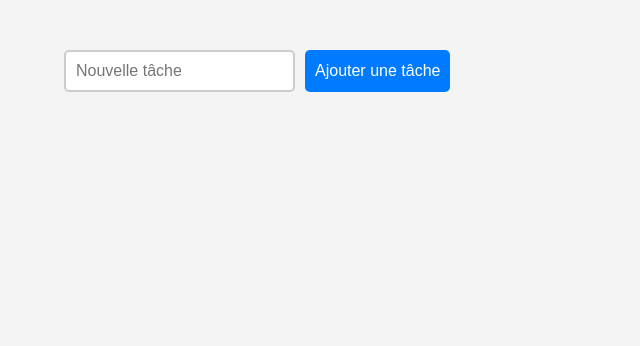
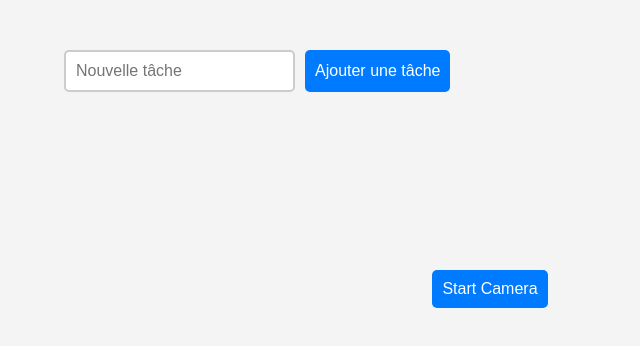
Before and after one commit to nathansavari/todo-pwa, a React (Vite) app: page / in a window 1280 px wide. Shown: the top 346 px of the page, without its empty margins (0-640 px from the left). Built offline with nearby package versions, Linux system fonts and the light colour scheme.

Commit message:
add camera

```diff
--- a/src/App.tsx
+++ b/src/App.tsx
@@ -1,5 +1,6 @@
 import React, { useState, useEffect } from "react";
 import TodoList from "./TodoList";
+import Photo from "./Photo";
 import { Todo } from "./types";
 import "./App.css";
 
@@ -37,6 +38,7 @@ const App: React.FC = () => {
         <button type="submit">Ajouter une tâche</button>
       </form>
       <TodoList todos={todos} setTodos={setTodos} />
+      <Photo />
     </div>
   );
 };
--- /dev/null
+++ b/src/Photo.jsx
@@ -0,0 +1,25 @@
+import React, { useRef } from "react";
+
+const Photo = () => {
+  const videoRef = useRef(null);
+
+  const handleStartCamera = async () => {
+    try {
+      const stream = await navigator.mediaDevices.getUserMedia({ video: true });
+      if (videoRef.current) {
+        videoRef.current.srcObject = stream;
+      }
+    } catch (error) {
+      console.error("Error accessing the camera:", error);
+    }
+  };
+
+  return (
+    <div>
+      <button onClick={handleStartCamera}>Start Camera</button>
+      <video ref={videoRef} autoPlay playsInline muted />
+    </div>
+  );
+};
+
+export default Photo;
```
